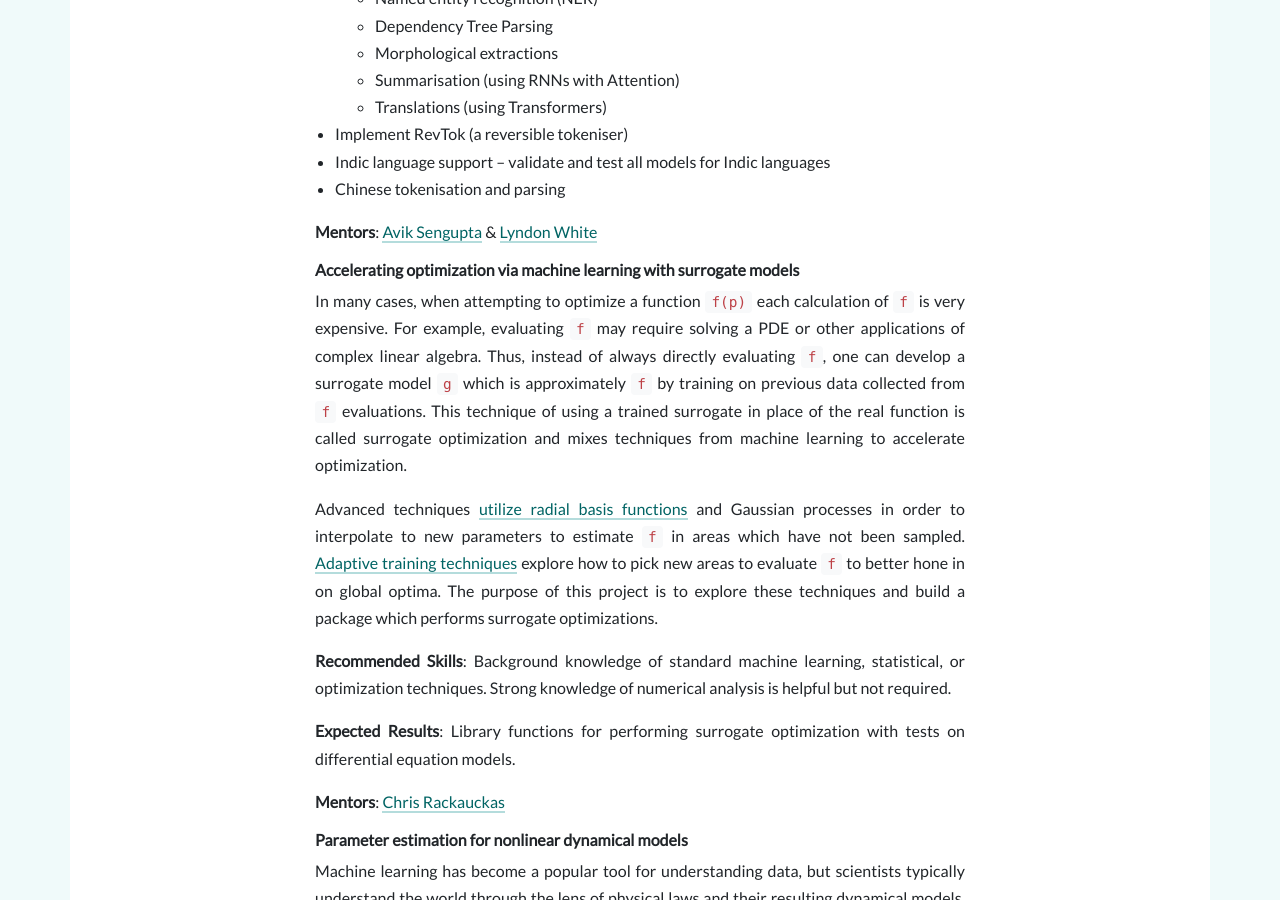
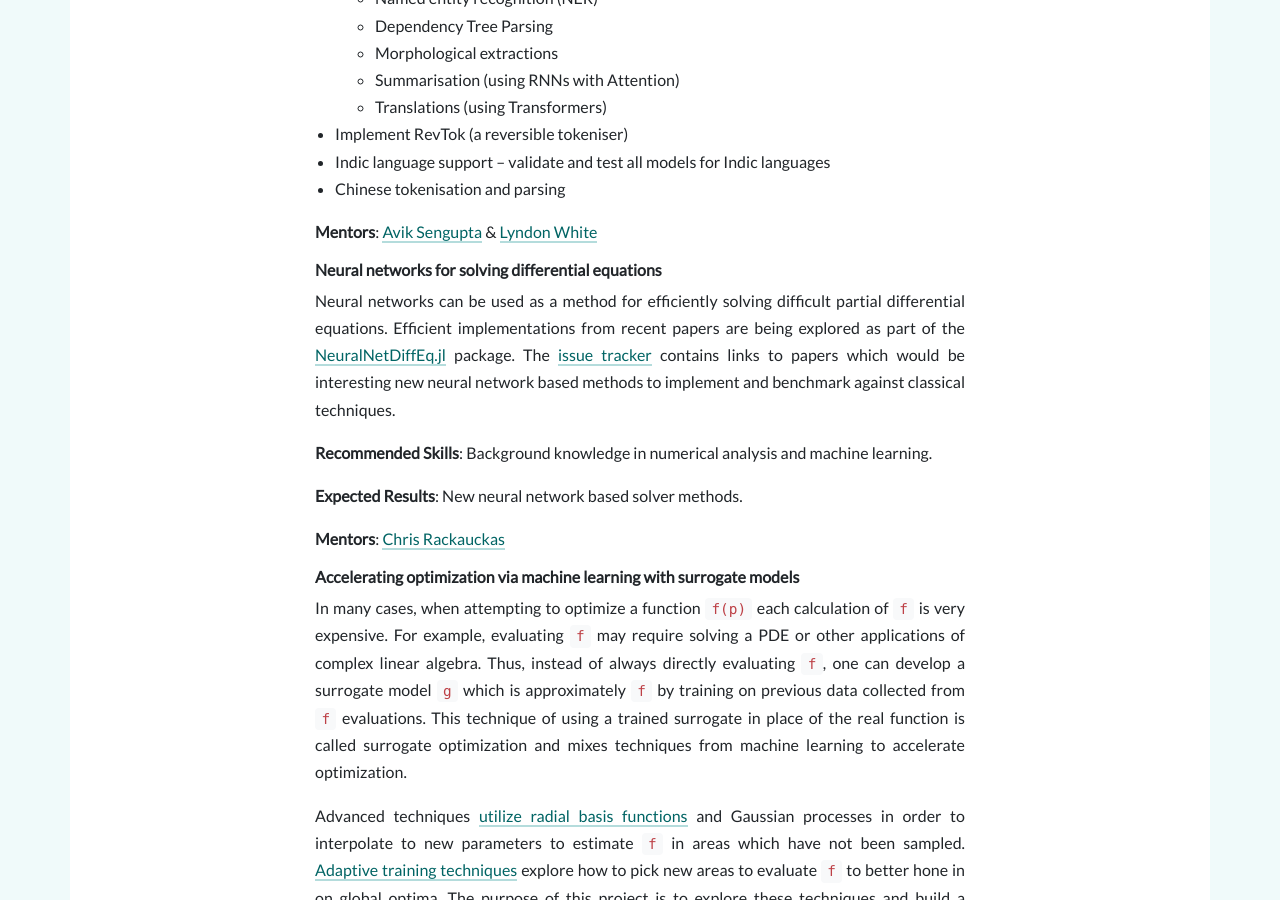
Before and after one commit to FluxML/fluxml.github.io, a Jekyll site: the page built from gsoc.md, in a window 1280 px wide and 900 px high, scrolled down 3466 px. Built offline with Jekyll 4.4.1, drawn with Linux system fonts in a browser that asks for light colours; nearby versions of some CDN libraries; comment, search, counter and statistics services are not loaded.

Commit message:
Add a neural network differential equation solver project

```diff
--- a/gsoc.md
+++ b/gsoc.md
@@ -100,6 +100,21 @@ It is important to note that we want practical, usable solutions to be created,
 
 **Mentors**: [Avik Sengupta](https://github.com/aviks/) & [Lyndon White](https://github.com/oxinabox/)
 
+### Neural networks for solving differential equations
+
+Neural networks can be used as a method for efficiently solving difficult partial
+differential equations. Efficient implementations from recent papers are being
+explored as part of the [NeuralNetDiffEq.jl](https://github.com/JuliaDiffEq/NeuralNetDiffEq.jl)
+package. The [issue tracker](https://github.com/JuliaDiffEq/NeuralNetDiffEq.jl/issues)
+contains links to papers which would be interesting new neural network based methods to
+implement and benchmark against classical techniques.
+
+**Recommended Skills**: Background knowledge in numerical analysis and machine learning.
+
+**Expected Results**: New neural network based solver methods.
+
+**Mentors**: [Chris Rackauckas](https://github.com/ChrisRackauckas)
+
 ### Accelerating optimization via machine learning with surrogate models
 
 In many cases, when attempting to optimize a function `f(p)` each calculation
```
